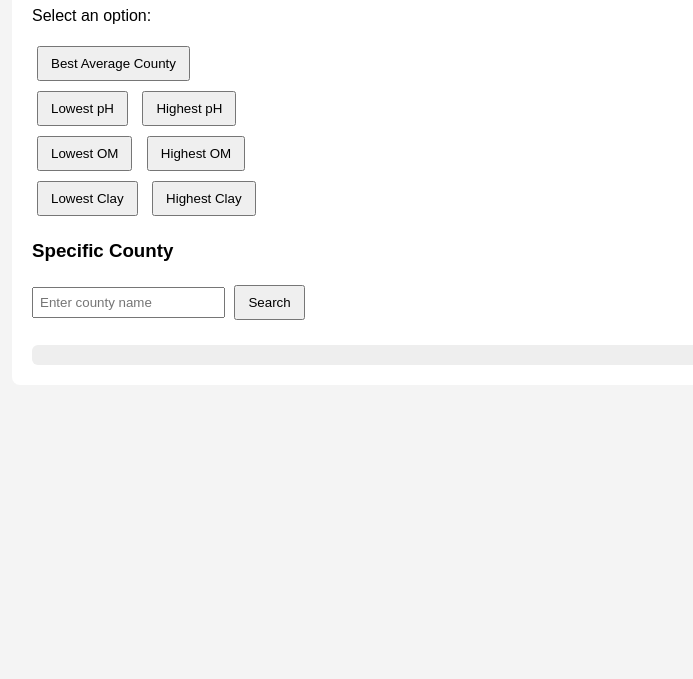
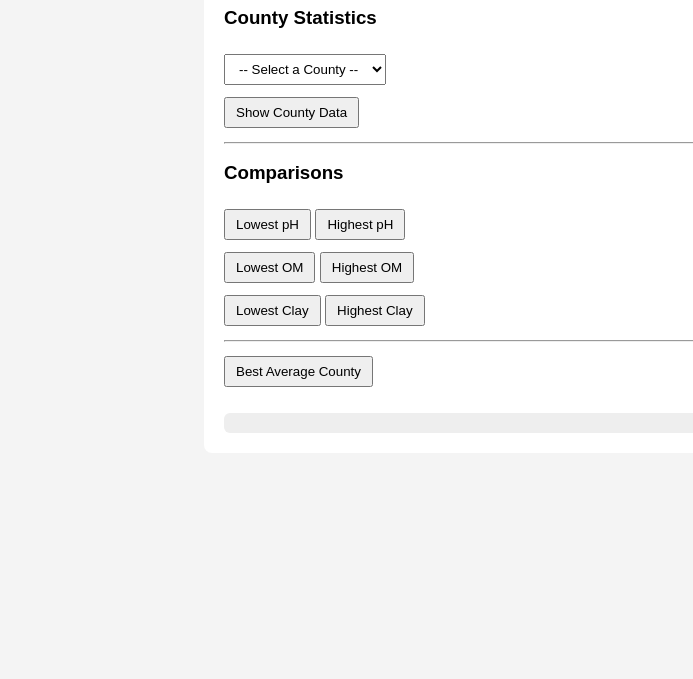
Before and after one commit to James-On-Toast/AgriPlots, a plain HTML site: page index.html in a window 1280 px wide. Shown: the part 121-800 px from the top of the page, without its empty margins (16-709 px from the left). Drawn offline with Linux system fonts and the light colour scheme.

Commit message:
Update index.html

```diff
--- a/index.html
+++ b/index.html
@@ -9,27 +9,26 @@
             background-color: #f4f4f4;
             padding: 20px;
         }
+
         .container {
             max-width: 800px;
             background: white;
             padding: 20px;
             border-radius: 8px;
+            margin: auto;
         }
-        button {
-            margin: 5px;
-            padding: 8px 12px;
-            cursor: pointer;
+
+        button, select {
+            margin: 6px 0;
+            padding: 6px 10px;
         }
-        input {
-            padding: 6px;
-            margin-top: 5px;
-        }
+
         #output {
             margin-top: 20px;
-            white-space: pre-line;
             background: #eee;
             padding: 10px;
             border-radius: 6px;
+            white-space: pre-line;
         }
     </style>
 </head>
@@ -38,10 +37,16 @@
 <div class="container">
     <h1>Illinois County Soil Statistics</h1>
 
-    <p>Select an option:</p>
+    <h3>County Statistics</h3>
+    <select id="countySelect">
+        <option value="">-- Select a County --</option>
+    </select>
+    <br>
+    <button onclick="showCounty()">Show County Data</button>
 
-    <button onclick="bestCounty()">Best Average County</button><br>
+    <hr>
 
+    <h3>Comparisons</h3>
     <button onclick="findMin('pH')">Lowest pH</button>
     <button onclick="findMax('pH')">Highest pH</button><br>
 
@@ -51,9 +56,9 @@
     <button onclick="findMin('Clay')">Lowest Clay</button>
     <button onclick="findMax('Clay')">Highest Clay</button><br>
 
-    <h3>Specific County</h3>
-    <input id="countyInput" placeholder="Enter county name">
-    <button onclick="findCounty()">Search</button>
+    <hr>
+
+    <button onclick="bestCounty()">Best Average County</button>
 
     <div id="output"></div>
 </div>
@@ -90,29 +95,30 @@ const data = [
     { county: "Cumberland", pH: 5.70, Clay: 17.20, OM: 2.95 }
 ];
 
+// Populate dropdown
+const select = document.getElementById("countySelect");
+data.forEach(c => {
+    const option = document.createElement("option");
+    option.value = c.county;
+    option.textContent = c.county;
+    select.appendChild(option);
+});
+
 const output = document.getElementById("output");
 
-function bestCounty() {
-    output.textContent =
-        "Although McLean County has the best soil\n" +
-        "We only have data for the second best county\n" +
-        "DeKalb pH: 6.20, Clay: 17.20, OM: 3.90";
-}
-
-function findCounty() {
-    const name = document.getElementById("countyInput").value.trim().toLowerCase();
-    const county = data.find(c => c.county.toLowerCase() === name);
-
-    if (!county) {
-        output.textContent = "County not found.";
+function showCounty() {
+    const name = select.value;
+    if (!name) {
+        output.textContent = "Please select a county.";
         return;
     }
 
+    const c = data.find(x => x.county === name);
     output.textContent =
-        `${county.county}\n` +
-        `pH: ${county.pH}\n` +
-        `Clay: ${county.Clay}\n` +
-        `OM: ${county.OM}`;
+        `${c.county}\n` +
+        `pH: ${c.pH}\n` +
+        `Clay: ${c.Clay}%\n` +
+        `OM: ${c.OM}%`;
 }
 
 function findMin(stat) {
@@ -132,6 +138,13 @@ function findMax(stat) {
     output.textContent =
         `${max.county} County has the highest ${stat}: ${max[stat]}`;
 }
+
+function bestCounty() {
+    output.textContent =
+        "Although McLean County has the best soil\n" +
+        "We only have data for the second best county\n" +
+        "DeKalb pH: 6.20, Clay: 17.20, OM: 3.90";
+}
 </script>
 
 </body>
```
